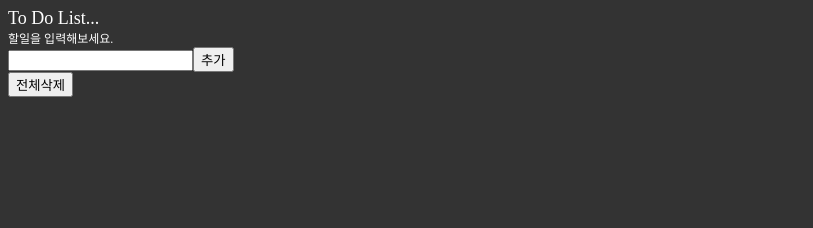
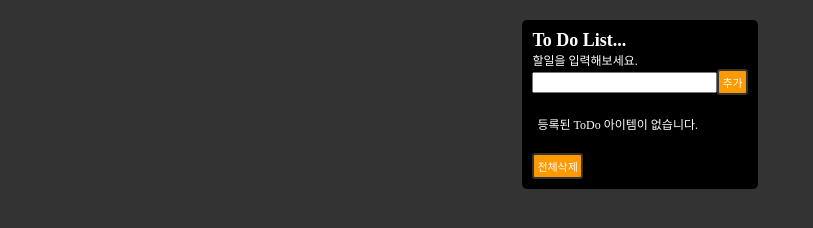
Before and after one commit to puregramer/todo-list, a website built with webpack: page src/index.html in a window 1280 px wide. Shown: the whole page, without its empty margins (0-813 px from the left). Built offline with nearby package versions, Linux system fonts and the light colour scheme.

Commit message:
- style 작업

```diff
--- a/src/index.html
+++ b/src/index.html
@@ -5,8 +5,10 @@
     <title>todo list</title>
 </head>
 <body>
-    <div class="title">To Do List... </div>
-    <div class="subTitle">할일을 입력해보세요.</div>
-    <div id="toDoList"></div>
+    <div id="appRoot">
+        <div class="title">To Do List... </div>
+        <div class="subTitle">할일을 입력해보세요.</div>
+        <div id="toDoList"></div>
+    </div>
 </body>
 </html>
--- a/src/script/Todo.js
+++ b/src/script/Todo.js
@@ -57,16 +57,16 @@ export default class Todo {
 
     initList() {
         if (this.storage.length > 0) {
+            this.storage.forEach(item => {
+
+            });
+        } else {
             const emptyList = DOM.createElement("div", {
                 attrs: {
                     class: "emptyList"
                 },
                 text: "등록된 ToDo 아이템이 없습니다.",
                 parent: this.todoListBox
-            });
-        } else {
-            this.storage.forEach(item => {
-
             });
         }
 
--- a/src/style/style.scss
+++ b/src/style/style.scss
@@ -1,9 +1,21 @@
 body {
+    margin: 0;
+    padding: 0;
     background-color: #333;
-
+    display: flex;
+    justify-content: center;
+}
+#appRoot {
+    display: flex;
+    flex-direction: column;
+    padding: 10px;
+    margin: 20px;
+    border-radius: 5px;
+    background-color: #000;
     .title {
         font-size: 18px;
         color: #fff;
+        font-weight: 900;
     }
     .subTitle {
         font-size: 12px;
@@ -13,7 +25,8 @@ body {
     #toDoList {
         .todoListBox{
             .emptyList{
-
+                color: #fff; font-size: 12px;
+                margin: 20px 5px;
             }
             .addButton{
 
@@ -26,5 +39,14 @@ body {
         .deleteAllButton{
 
         }
+
+        button {
+            background-color: #ff9900;
+            border: 2px solid #333;
+            padding: 3px;
+            color: #fff;
+            font-size: 11px;
+            border-radius: 3px;
+        }
     }
 }
```
